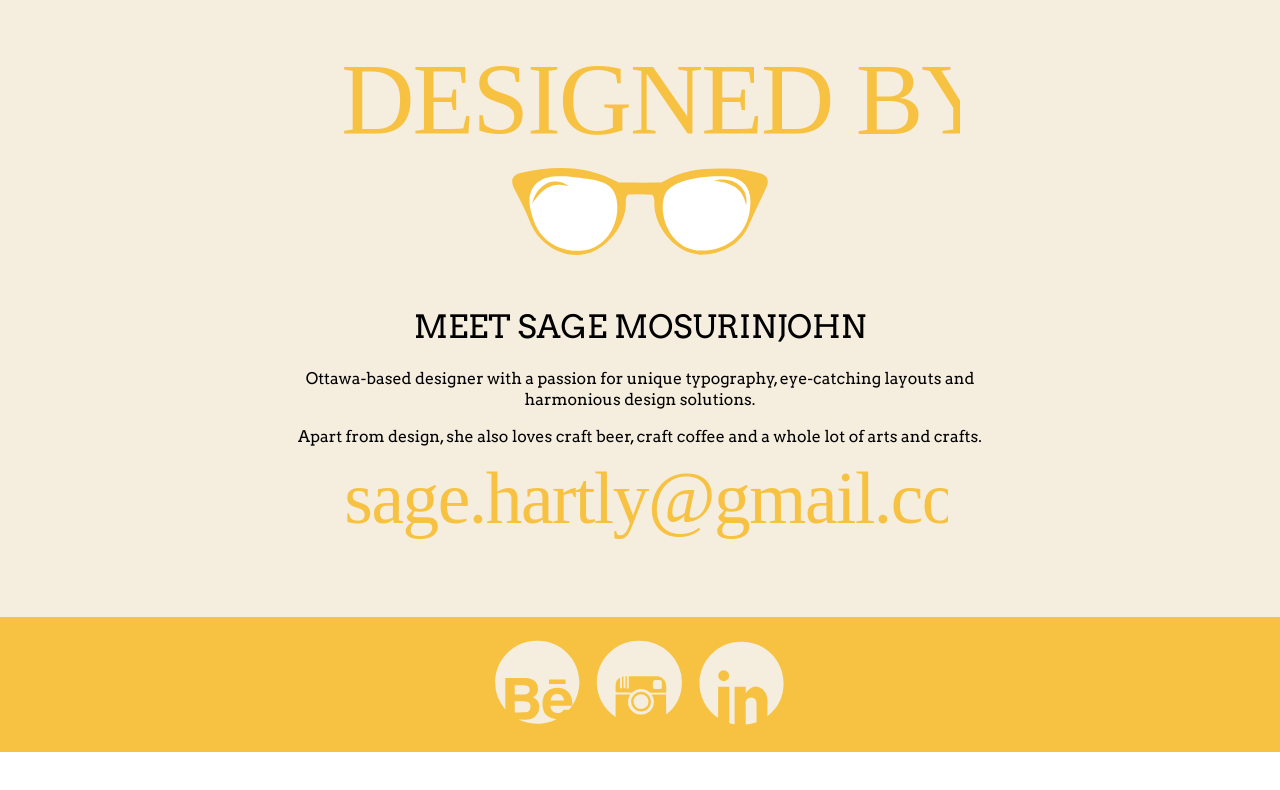
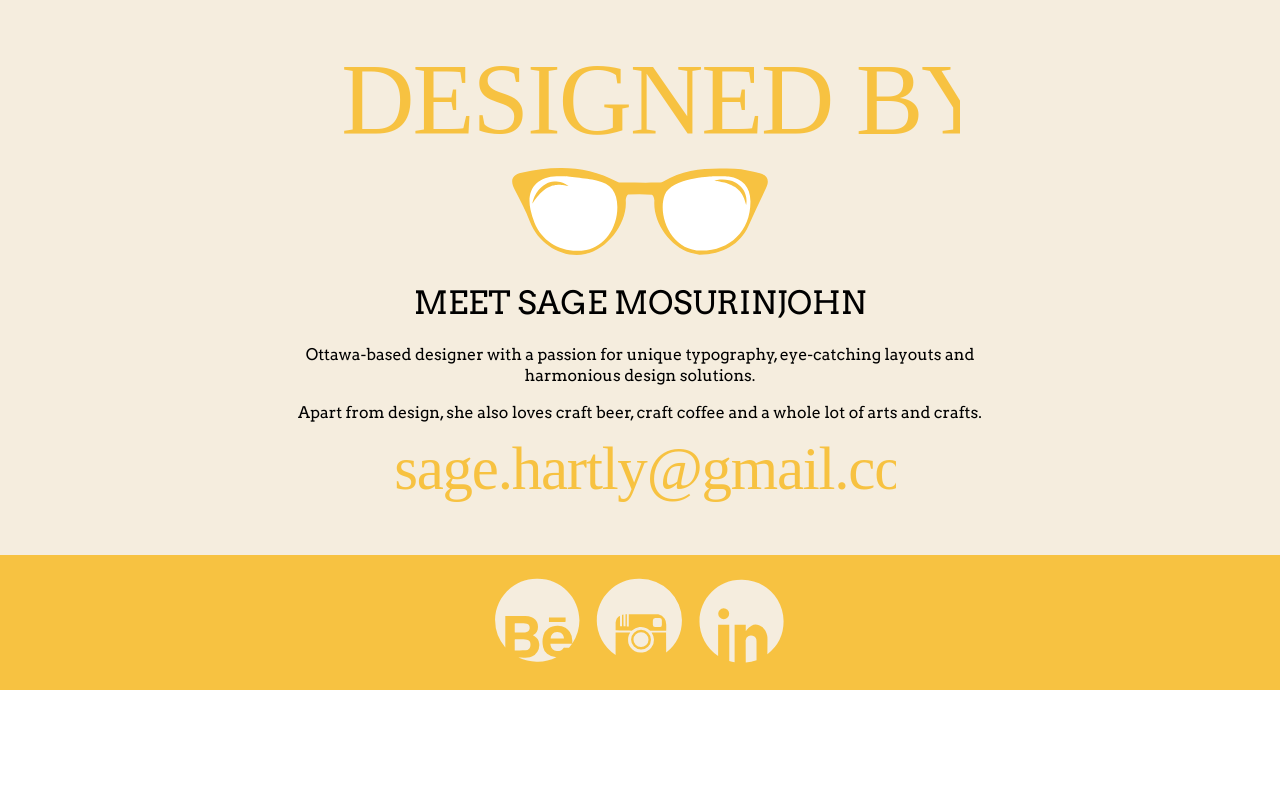
Before and after one commit to sagehartly/coming-soon, a plain HTML site: page index.html in a window 1280 px wide. Drawn offline with Linux system fonts and the light colour scheme.

Commit message:
Deleted unnecessary tags

```diff
--- a/css/main.css
+++ b/css/main.css
@@ -29,14 +29,13 @@ main {
 }
 
 header {
-  position: relative;
   text-align: center;
 }
 
 .title, .email {
   width: 70%;
   display: block;
-  margin:auto;
+  margin: auto;
 }
 
 .glasses {
@@ -50,7 +49,6 @@ h1 {
 .text {
   position: relative;
   text-align: center;
-  padding: 01.5em;
 }
 
 h1, p {
@@ -60,7 +58,6 @@ h1, p {
 
 footer {
   background-color: #f7c241;
-  position: relative;
   text-align: center;
   padding: 1em 2em;
 }
@@ -104,13 +101,16 @@ footer {
 
 @media only screen and (min-width: 60em) {
 
-  .title, .email {
+  .title {
     width: 50%;
+  }
+
+  .email {
+    width: 40%;
   }
 
   .glasses {
     width: 20%;
-    margin: 0 20em;
   }
 
   p {
```
